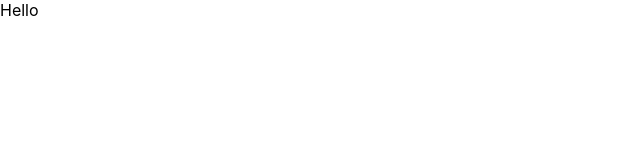
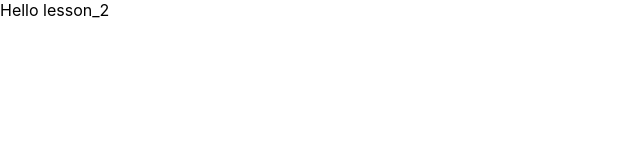
Before and after one commit to RomanBuryy/react_repeat_lessons, a JavaScript app: page / in a window 1280 px wide. Shown: the top 160 px of the page, without its empty margins (0-640 px from the left). Built offline with nearby package versions, Linux system fonts and the light colour scheme; the HTML template or start-up script is replaced by a standard one.

Commit message:
add init

```diff
--- a/src/App.js
+++ b/src/App.js
@@ -3,7 +3,7 @@ import './App.css';
 function App() {
   return (
     <>
-      Hello
+      Hello lesson_2
     </>
   );
 }
```
